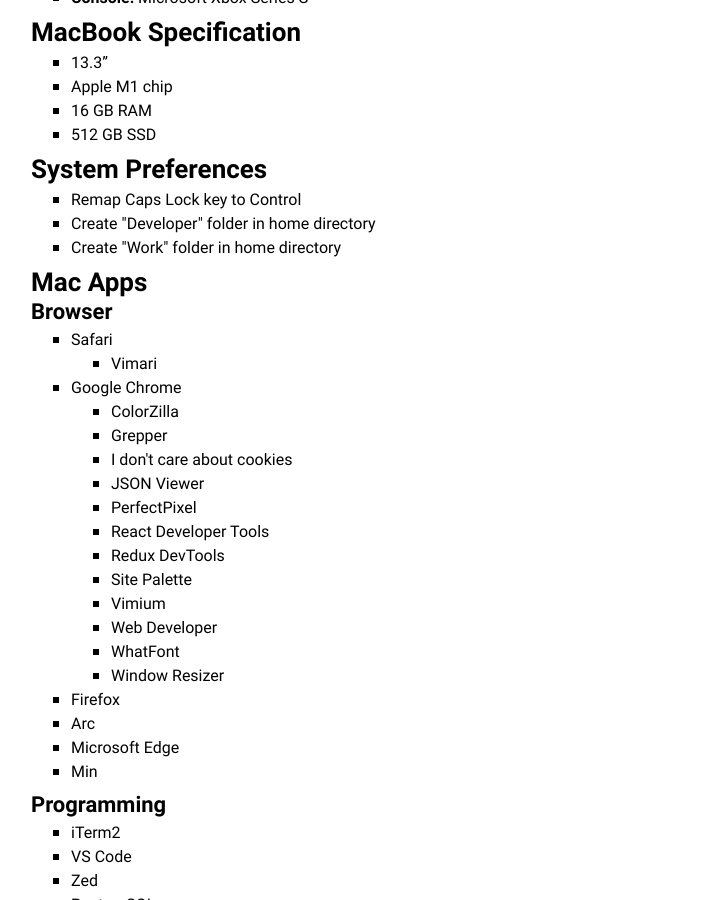
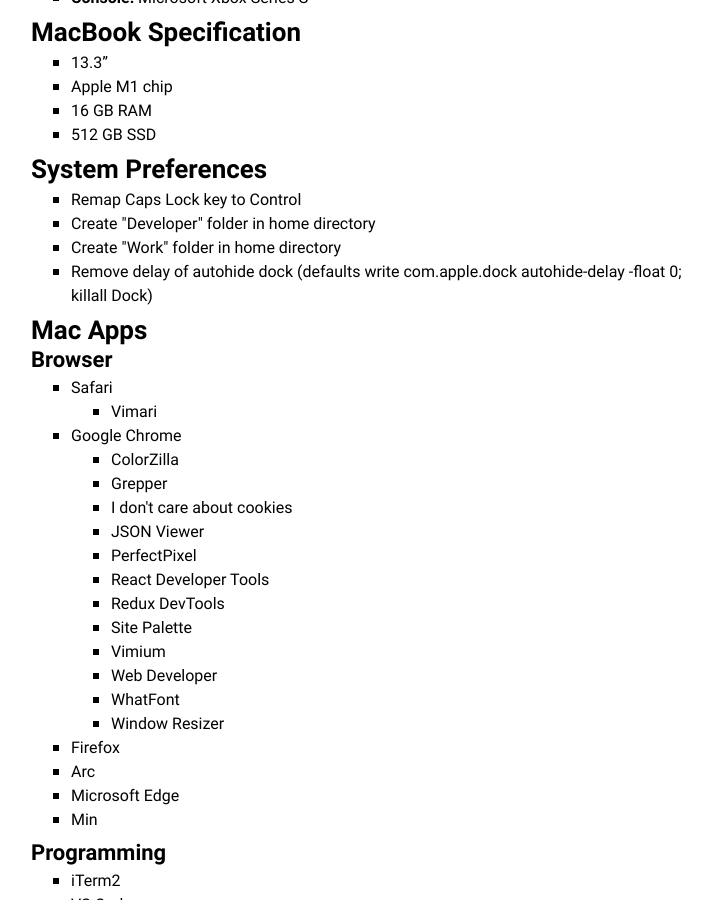
Before and after one commit to amalumian/www.malumian.dev, a Jekyll site: the page built from setup.html, in a window 1280 px wide and 900 px high, scrolled down 650 px. Shown: the whole window, without its empty margins (279-991 px from the left). Built offline with Jekyll 4.4.1, drawn with Linux system fonts in a browser that asks for light colours.

Commit message:
Update setup.html

```diff
--- a/setup.html
+++ b/setup.html
@@ -45,6 +45,7 @@
         <li>Remap Caps Lock key to Control</li>
         <li>Create "Developer" folder in home directory</li>
         <li>Create "Work" folder in home directory</li>
+        <li>Remove delay of autohide dock (defaults write com.apple.dock autohide-delay -float 0; killall Dock)</li>
     </ul>
     <h2 id="mac-apps">Mac Apps</h2>
     <h3>Browser</h3>
```
